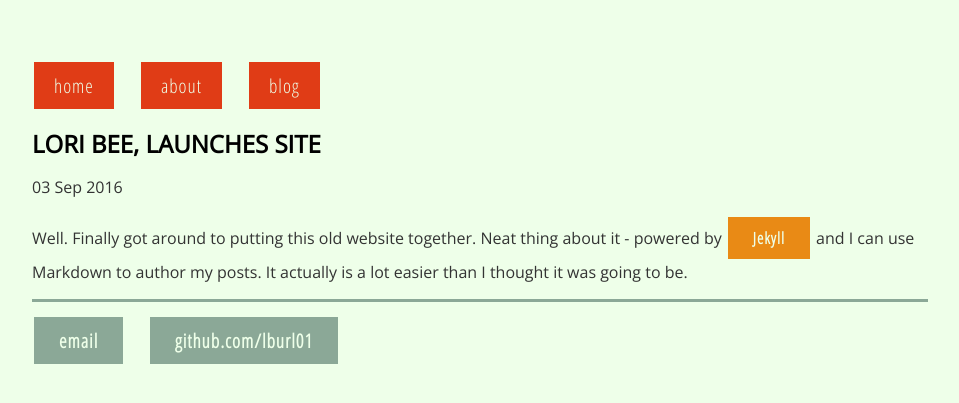
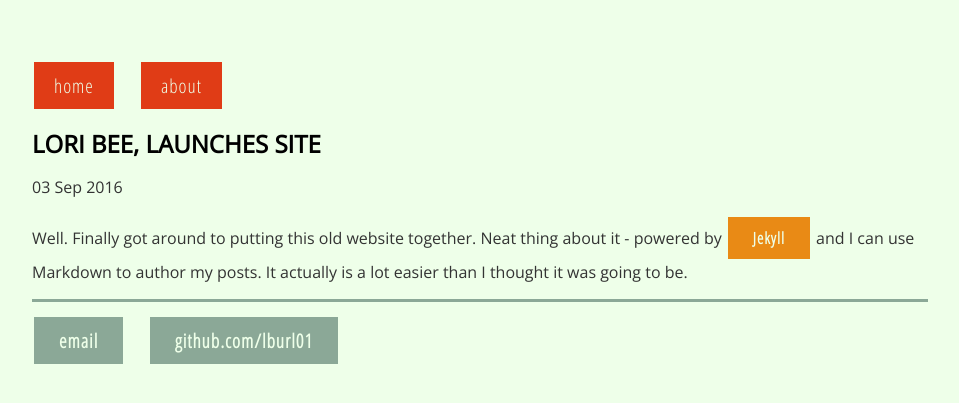
Before and after one commit to lburl01/lburl01.github.io, a Jekyll site: the page built from _posts/2016-09-03-lori-bee-site-launched.md, in a window 1280 px wide. Shown: the top 403 px of the page, without its empty margins (160-1119 px from the left). Built offline with Jekyll 4.4.1, drawn with Linux system fonts in a browser that asks for light colours.

Commit message:
removed blog link

```diff
--- a/_layouts/default.html
+++ b/_layouts/default.html
@@ -11,7 +11,6 @@
 	    		<ul>
 	        		<li><a class="no_btn_link_head" href="/">home</a></li>
 		        	<li><a class="no_btn_link_head" href="/about">about</a></li>
-	        		<li><a class="no_btn_link_head" href="/blog">blog</a></li>
 	    		</ul>
 			</nav>
 			<div class="container">
```
